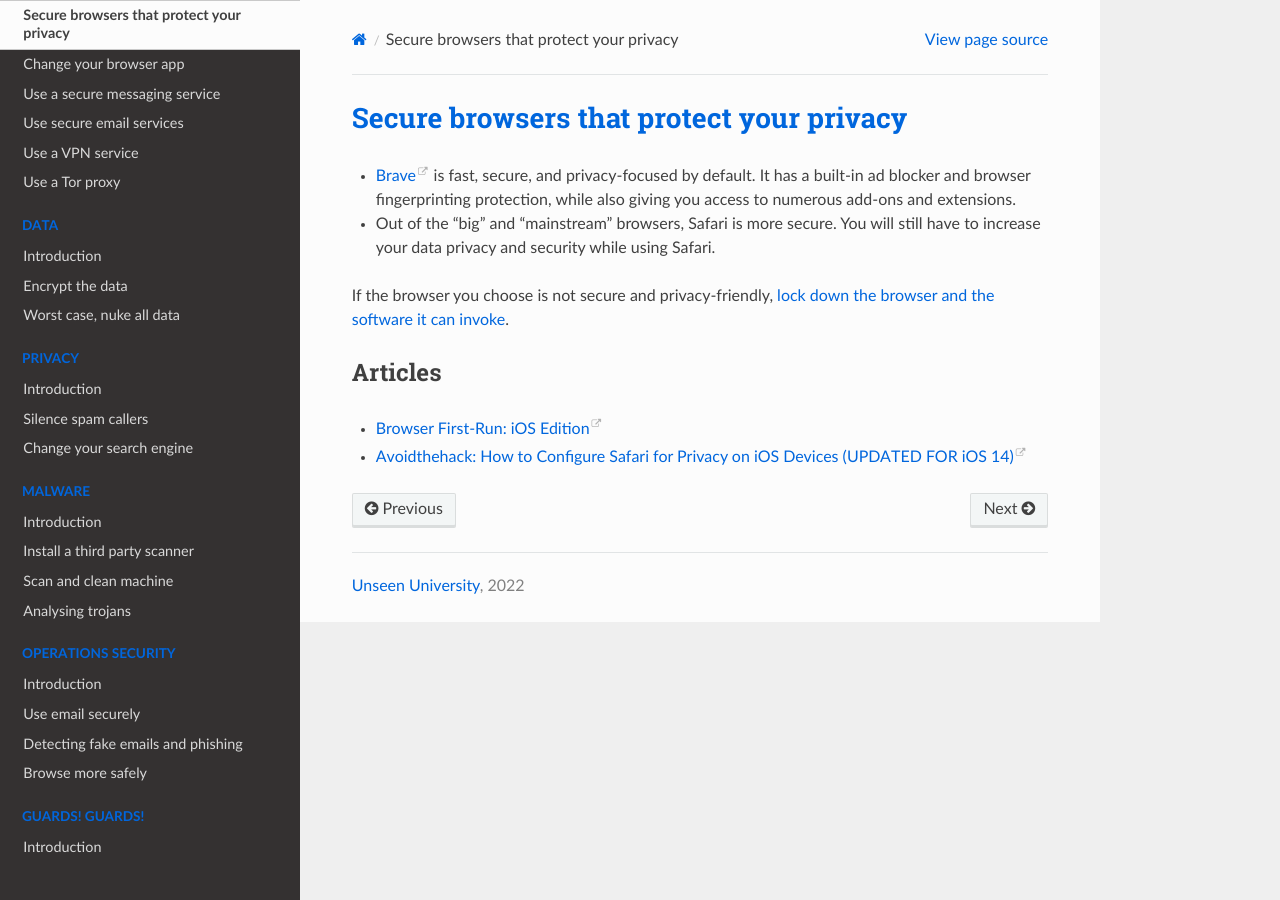
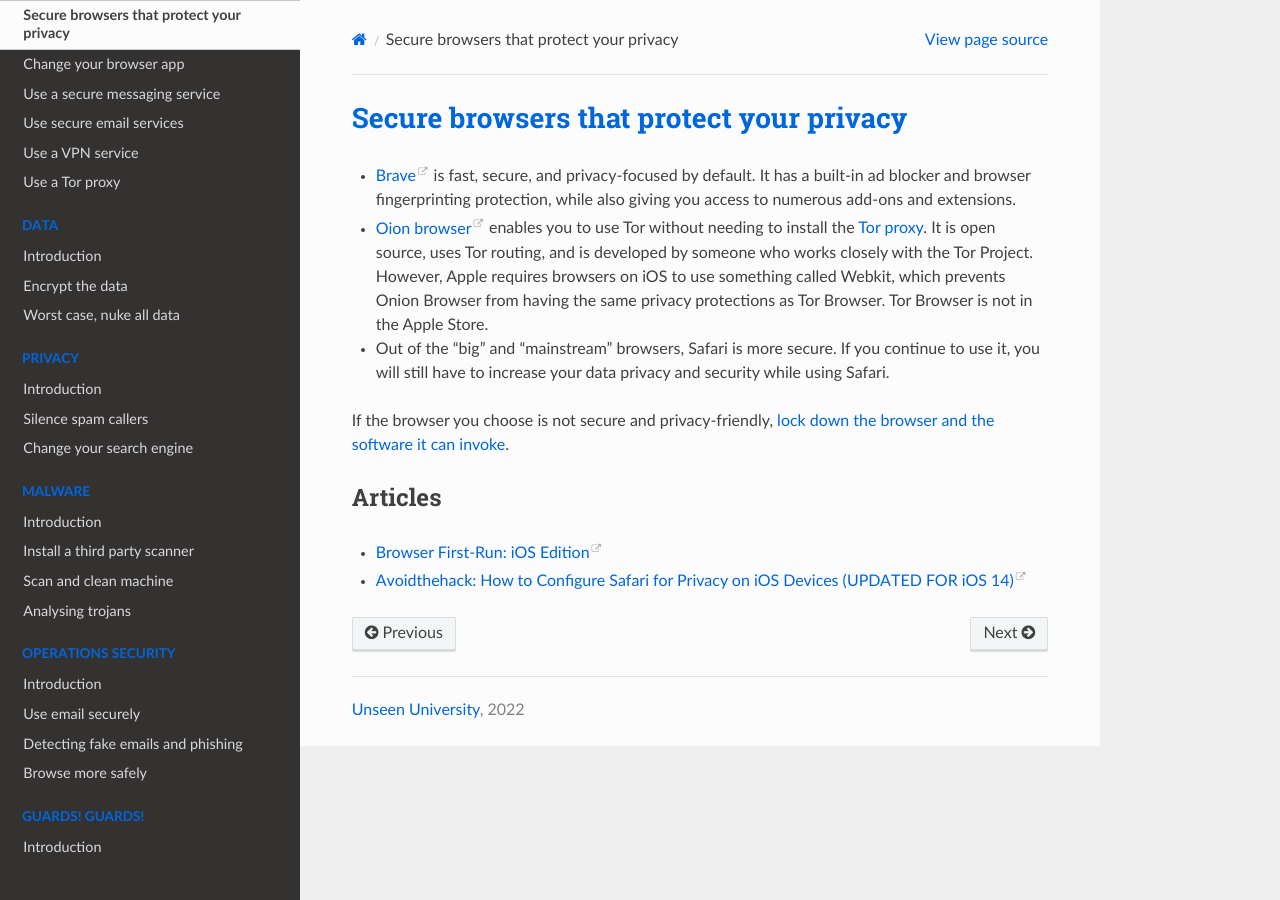
Before and after one commit to tymyrddin/blue-ios, a Sphinx documentation site: the page built from source/docs/services/browsers.md, in a window 1280 px wide. Built offline with Sphinx 7.4.7 and the Read the Docs theme 2.0.0, drawn with Linux system fonts in a browser that asks for light colours.

```diff
--- a/source/docs/services/browsers.md
+++ b/source/docs/services/browsers.md
@@ -2,7 +2,13 @@
 
 * [Brave](https://brave.com/) is fast, secure, and privacy-focused by default. It has a built-in ad blocker and browser fingerprinting
 protection, while also giving you access to numerous add-ons and extensions.
-* Out of the "big" and "mainstream" browsers, Safari is more secure. You will still have to increase your data privacy and security while using Safari.
+* [Oion browser](https://apps.apple.com/us/app/onion-browser/id519296448) enables you to use Tor
+without needing to install the [Tor proxy](tor-proxy.md). It is open source, uses Tor routing, and is developed by
+someone who works closely with the Tor Project. However, Apple requires browsers on iOS to use something called Webkit,
+which prevents Onion Browser from having the same privacy protections as Tor Browser. Tor Browser is not in the Apple
+Store.
+* Out of the "big" and "mainstream" browsers, Safari is more secure. If you continue to use it, you will still have to
+increase your data privacy and security while using Safari.
 
 If the browser you choose is not secure and privacy-friendly, [lock down the browser and the software it can invoke](data-mitigations:docs/browsing/README).
 
```
